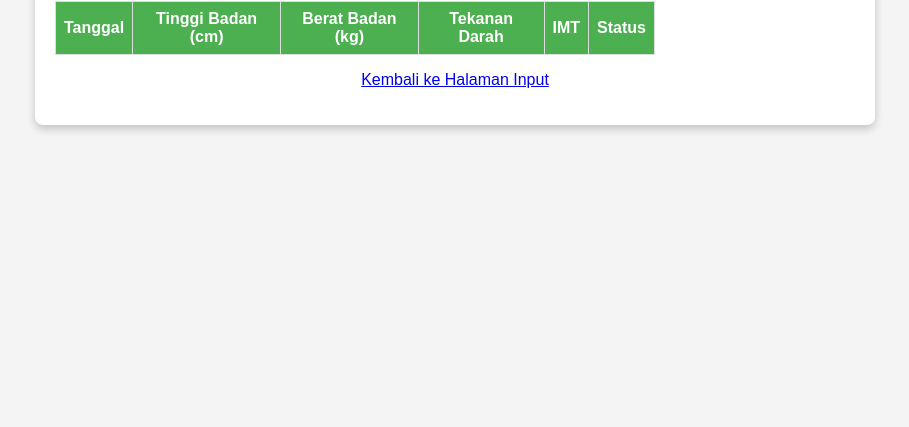
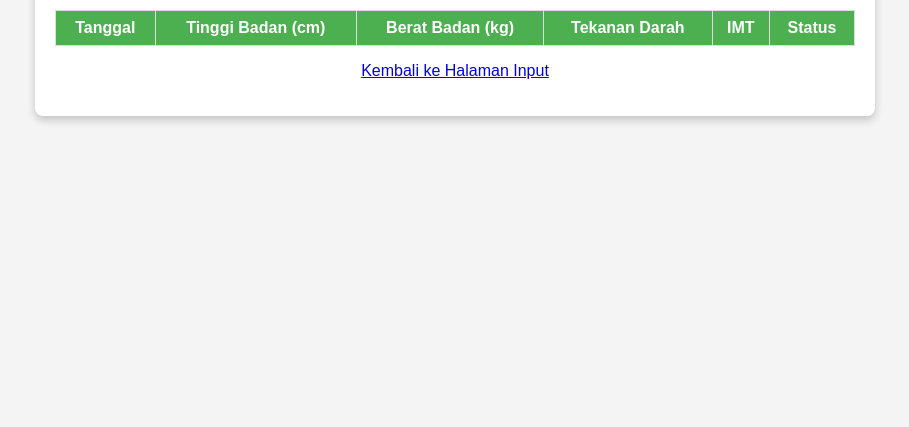
Before and after one commit to Alim-Rifai/input-and-history, a plain HTML site: page riwayat.html in a window 1280 px wide. Shown: the part 389-816 px from the top of the page, without its empty margins (185-1094 px from the left). Drawn offline with Linux system fonts and the light colour scheme.

Commit message:
Update styles.css

```diff
--- a/styles.css
+++ b/styles.css
@@ -9,7 +9,7 @@ body {
 table {
     border-collapse: collapse;
     width: 100%;
-    max-width: 600px;
+    font-family: Arial, sans-serif;
     margin-top: 20px;
 }
 th, td {
```
